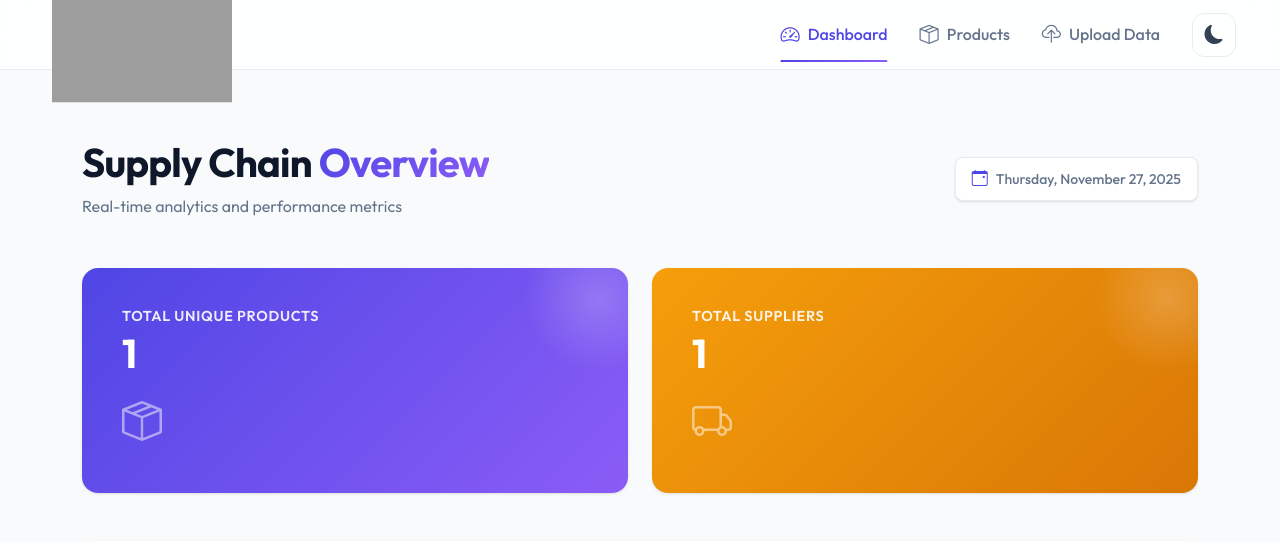
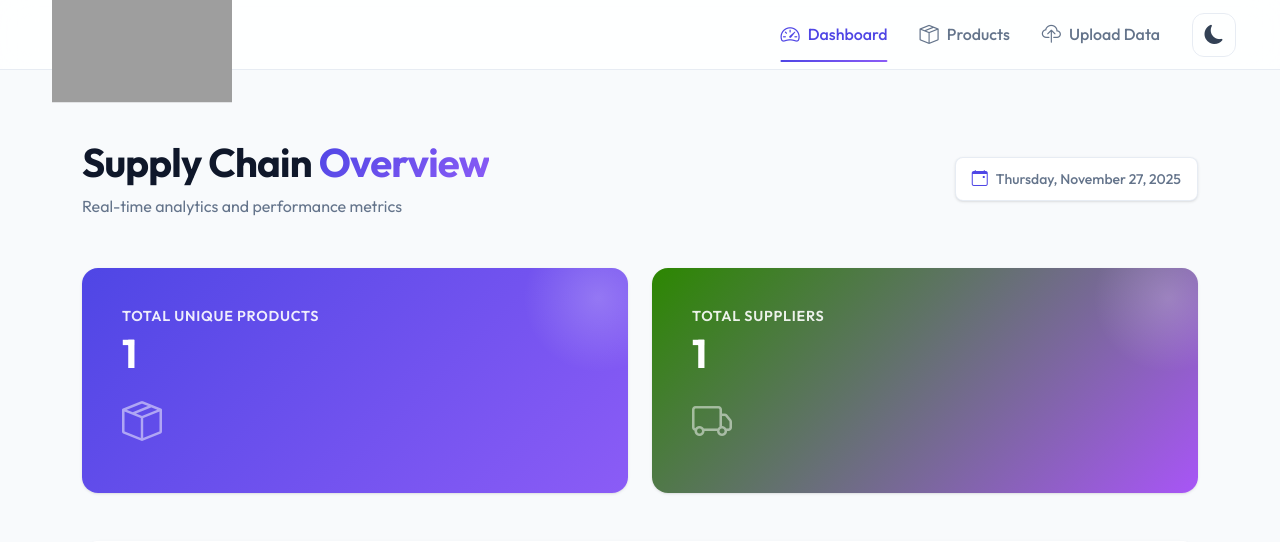
Before and after one commit to Tilooo/LogiDash, a Django app: page / in a window 1280 px wide. Shown: the top 542 px of the page. Run offline with Django 5.2, Linux system fonts and the light colour scheme; tables that the repository leaves empty hold one stand-in row (values such as "Sample post"); some libraries are stand-ins or nearby versions; grey boxes are pictures that could not be loaded.

Commit message:
28. Playing with colors.

```diff
--- a/supply_chain/templates/supply_chain/base.html
+++ b/supply_chain/templates/supply_chain/base.html
@@ -19,6 +19,9 @@
     <link rel="stylesheet" href="https://cdn.jsdelivr.net/npm/bootstrap-icons@1.11.3/font/bootstrap-icons.css">
 
     {% load static %}
+
+    <!-- Animated Background CSS -->
+    <link rel="stylesheet" href="{% static 'supply_chain/css/animated-background.css' %}">
 
     <style>
         :root {
@@ -52,7 +55,7 @@
             --navbar-border: rgba(30, 41, 59, 0.8);
             --primary-color: #6366f1;
             --primary-hover: #818cf8;
-            --accent-color: #a78bfa;
+            --accent-color: #2c8701;
             --nav-link-color: #94a3b8;
             --nav-link-hover: #f8fafc;
             --shadow-sm: 0 1px 3px 0 rgb(0 0 0 / 0.5);
--- a/supply_chain/templates/supply_chain/dashboard.html
+++ b/supply_chain/templates/supply_chain/dashboard.html
@@ -42,7 +42,7 @@ LogiDash - Dashboard
     }
 
     .bg-gradient-warning {
-        background: linear-gradient(135deg, #f59e0b, #d97706);
+        background: linear-gradient(135deg, #2c8701, #a855f7);
         color: white;
     }
 
```
